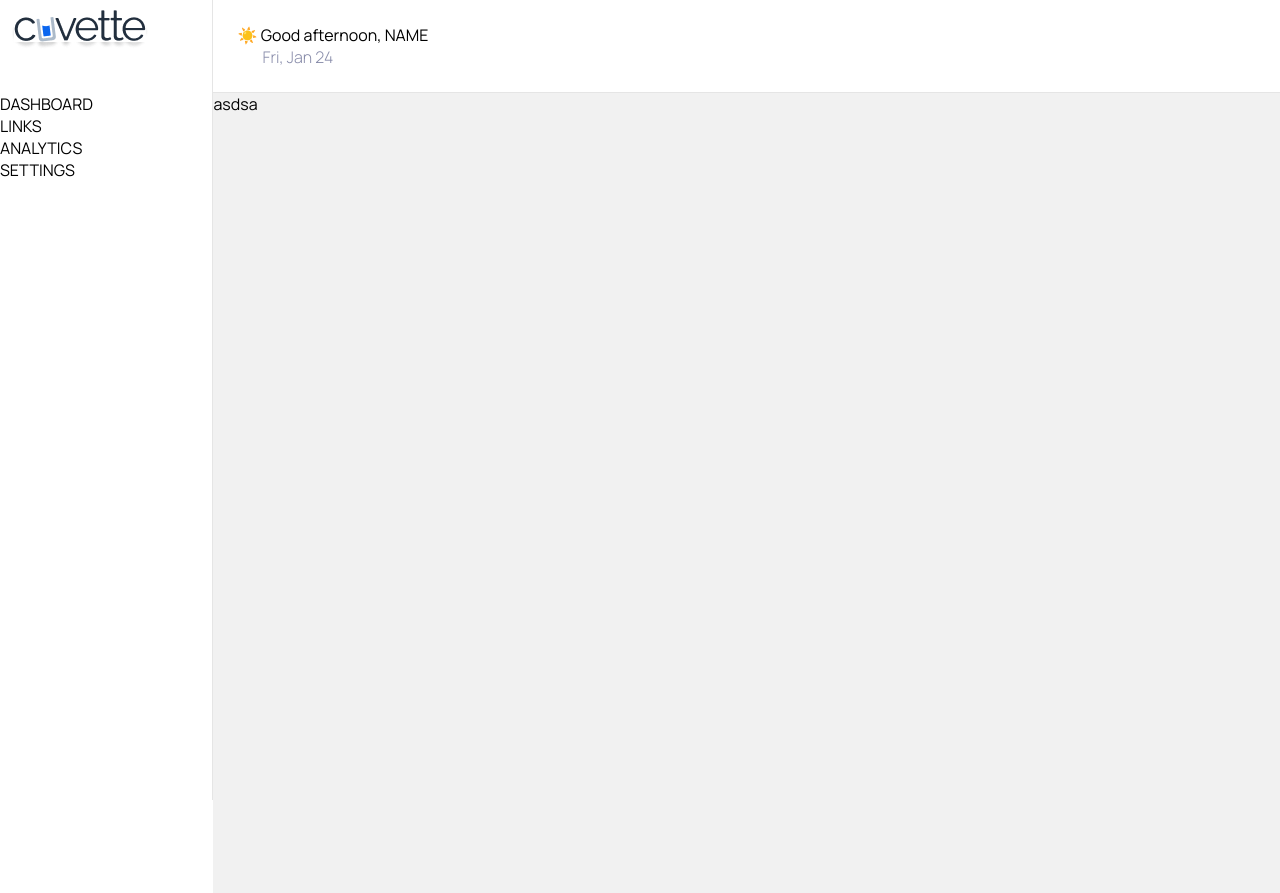
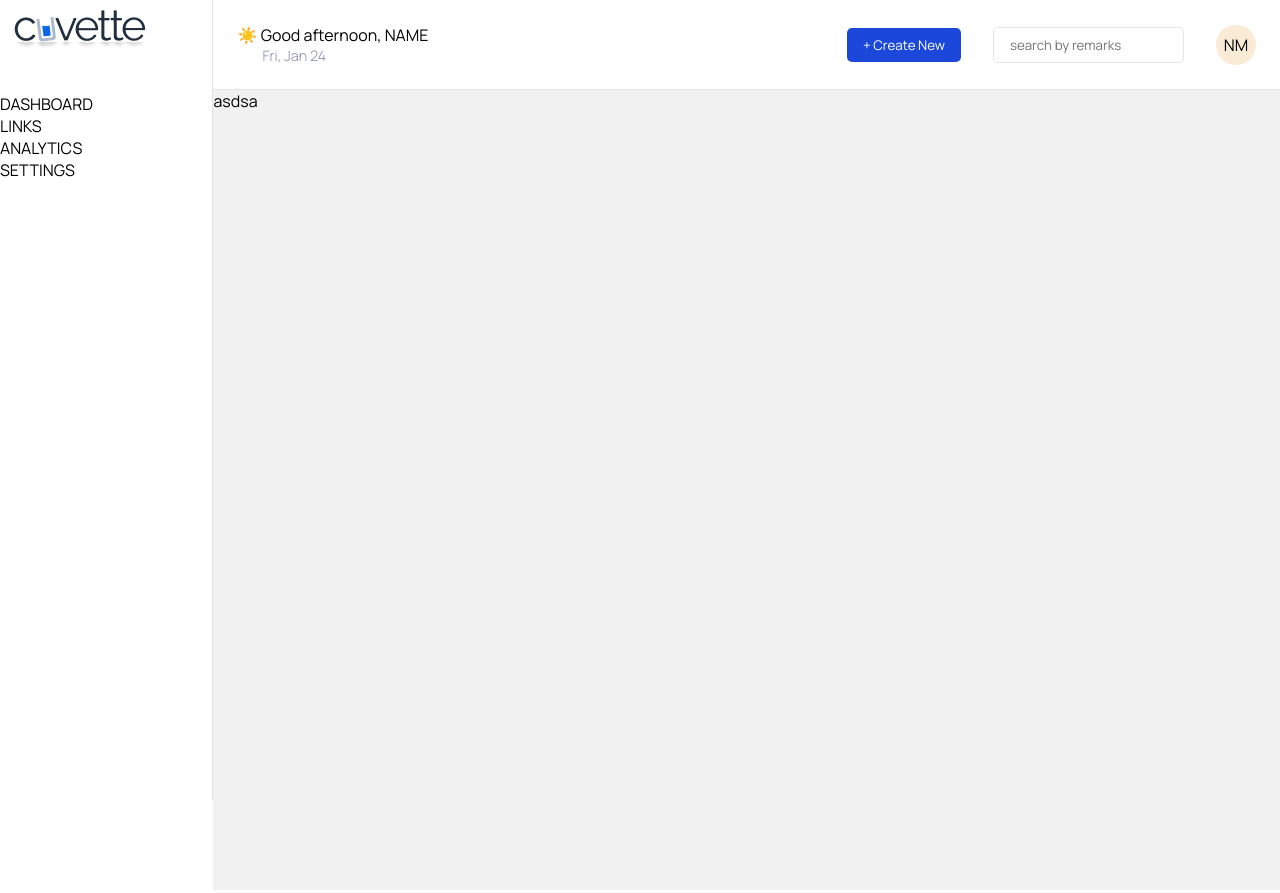
Before and after one commit to SidharthBhasin21/MiniLink, a React (Vite) app in the folder client/: page / in a window 1280 px wide. Built offline with nearby package versions, Linux system fonts and the light colour scheme.

Commit message:
add header functionality with create button, search input, and avatar

```diff
--- a/client/src/components/header/Header.jsx
+++ b/client/src/components/header/Header.jsx
@@ -33,7 +33,15 @@ const Header = () => {
         <p>{day}</p>
 
       </div>
-      <div ></div>
+      <div className={styles.headerFunc}>
+
+        <button>+ Create New</button>
+
+        <input type='text' placeholder='search by remarks'  />
+
+        <div className={styles.avatar}>NM</div>
+
+      </div>
     </div>
   )
 }
--- a/client/src/components/header/Header.module.css
+++ b/client/src/components/header/Header.module.css
@@ -2,12 +2,49 @@
     width: 100%;
     padding: 1.5rem;
     border-bottom: 1px solid #E5E5E5;
+    display: flex;
+    justify-content: space-between;
+    align-items: center;
 }
 .greeting {
     font-size: 1rem;
 }
 .greeting p{
+    font-size: 0.9rem;
     font-weight: 300;
     color: #878BA9;
     margin-left: 25px;
 }
+
+.headerFunc {
+    display: flex;
+    justify-content: space-between;
+    align-items: center;
+    gap: 2rem;
+}
+.headerFunc button {
+    background-color: var(--primary-color);
+    padding: 0.5rem 1rem;
+    border: none;
+    border-radius: 5px;
+    color: white;
+    cursor: pointer;
+}
+.headerFunc button:hover {
+    background-color: #334b9c
+}
+.headerFunc input{
+    padding: 0.5rem 1rem;
+    border-radius: 5px;
+    border: 1px solid #E5E5E5;
+}
+.avatar {
+    width: 40px;
+    height: 40px;
+    border-radius: 50%;
+    cursor: pointer;
+    background-color: antiquewhite;
+    display: flex;
+    justify-content: center;
+    align-items: center;
+}
--- a/client/src/pages/dashboard/Dashboard.module.css
+++ b/client/src/pages/dashboard/Dashboard.module.css
@@ -8,5 +8,4 @@
     width: 100%;
     height: 100%;
     background-color: #f1f1f1;
-
 }
```
